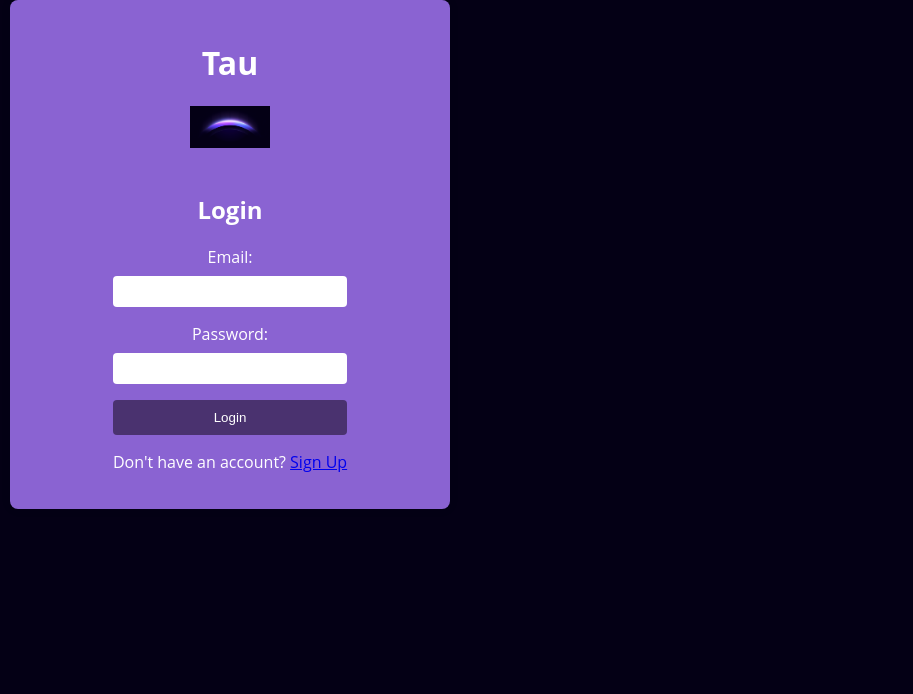
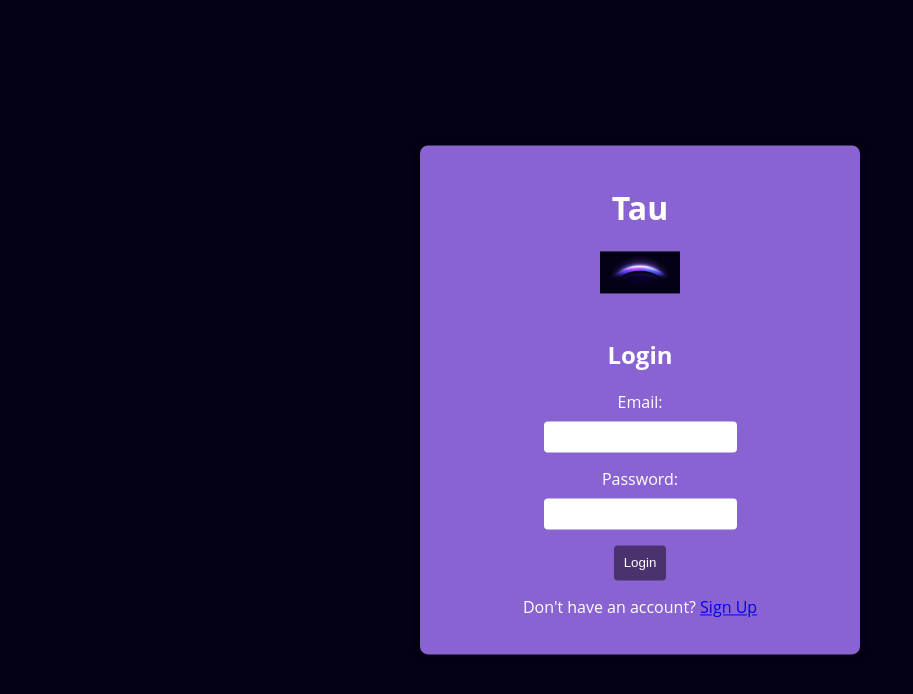
Before and after one commit to TauScheduler/Tau, a React (Create React App) app: page /Login in a window 1280 px wide. Shown: the top 694 px of the page, without its empty margins (0-913 px from the left). Built offline with nearby package versions, Linux system fonts and the light colour scheme.

Commit message:
Centered Login

```diff
--- a/src/Components/Login.css
+++ b/src/Components/Login.css
@@ -1,6 +1,8 @@
 /* Login.css */
 
-/* .login-body {
+/* Login.css */
+
+.login-body {
   font-family: 'Open Sans', sans-serif;
   background: #040015;
   color: white;
@@ -9,7 +11,7 @@
   align-items: center;
   justify-content: center;
   height: 100vh;
-} */
+}
 
 .login-container {
   background-color: #8a63d2;
@@ -21,8 +23,12 @@
   padding: 20px;
   width: 80%;
   max-width: 400px;
-  margin: 0 10px;
+  position: absolute;
+  top: 50%;
+  left: 50%;
+  transform: translate(-50%, -50%);
 }
+
 
 .logo-container {
   text-align: center;
@@ -35,11 +41,15 @@
 
 .form-container {
   text-align: center;
+  align-items: center !important;
+  justify-content: center !important;
 }
 
 form {
   display: flex;
   flex-direction: column;
+  align-items: center !important;
+  justify-content: center !important;
 }
 
 label {
```
